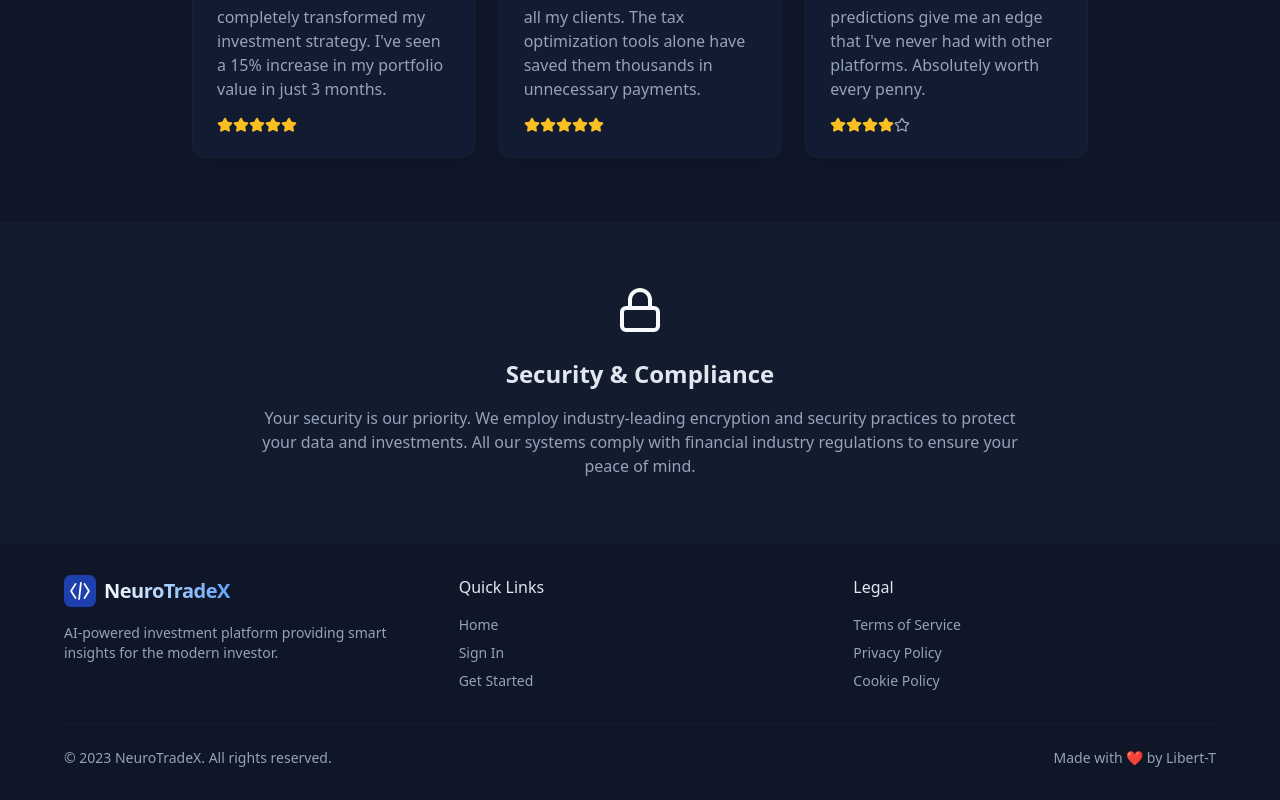
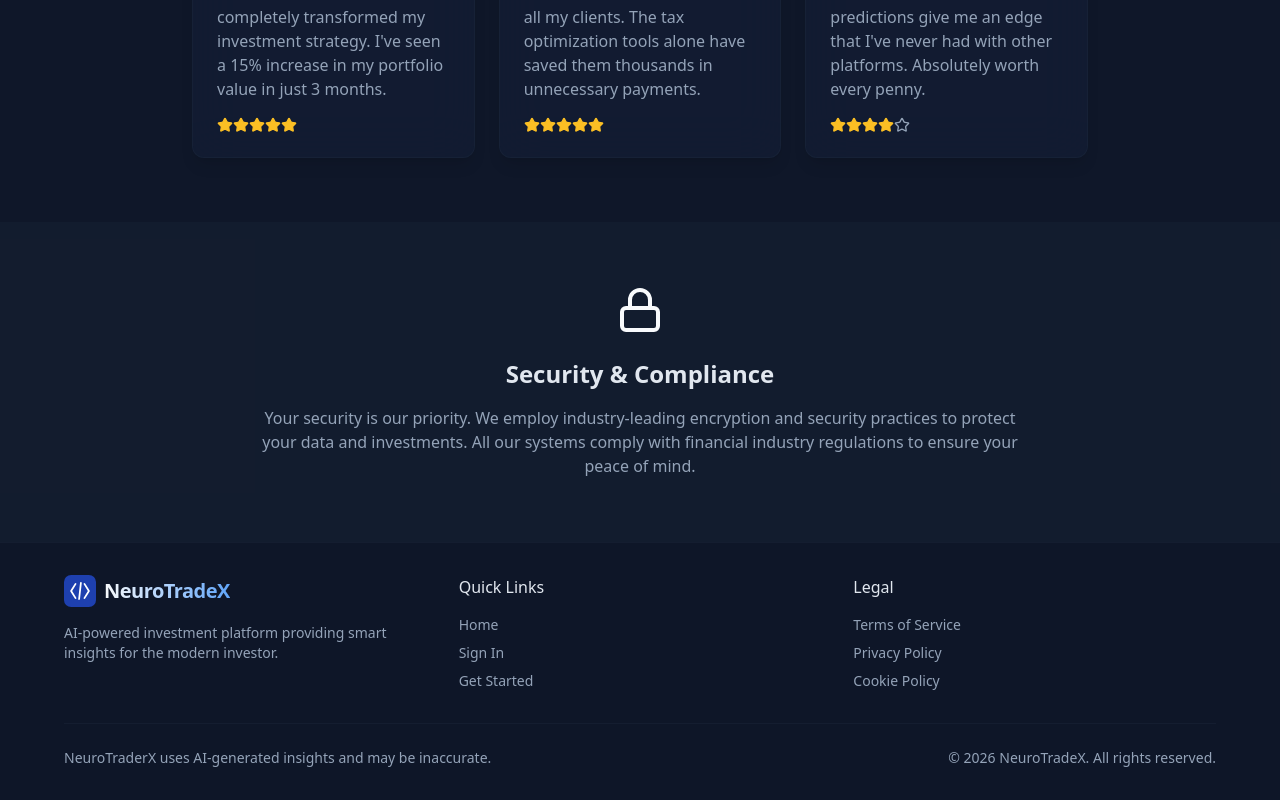
Before and after one commit to NikzRN01/NeuroTraderX_Microsoft, a React (Vite) app: page /landing in a window 1280 px wide. Shown: the part 1540-2340 px from the top of the page. Built offline with nearby package versions, Linux system fonts and the light colour scheme; no server answers.

Commit message:
Update footer text in Landing component for accuracy and clarity

```diff
--- a/src/pages/Landing.tsx
+++ b/src/pages/Landing.tsx
@@ -225,10 +225,10 @@ const Landing = () => {
           </div>
           <div className="mt-8 pt-6 border-t border-border/30 flex flex-col md:flex-row justify-between items-center gap-4">
             <div className="text-sm text-muted-foreground">
-              © 2023 NeuroTradeX. All rights reserved.
+              NeuroTraderX uses AI-generated insights and may be inaccurate.
             </div>
             <div className="text-sm text-muted-foreground">
-              Made with ❤️ by Libert-T
+             © 2026 NeuroTradeX. All rights reserved.
             </div>
           </div>
         </div>
```
